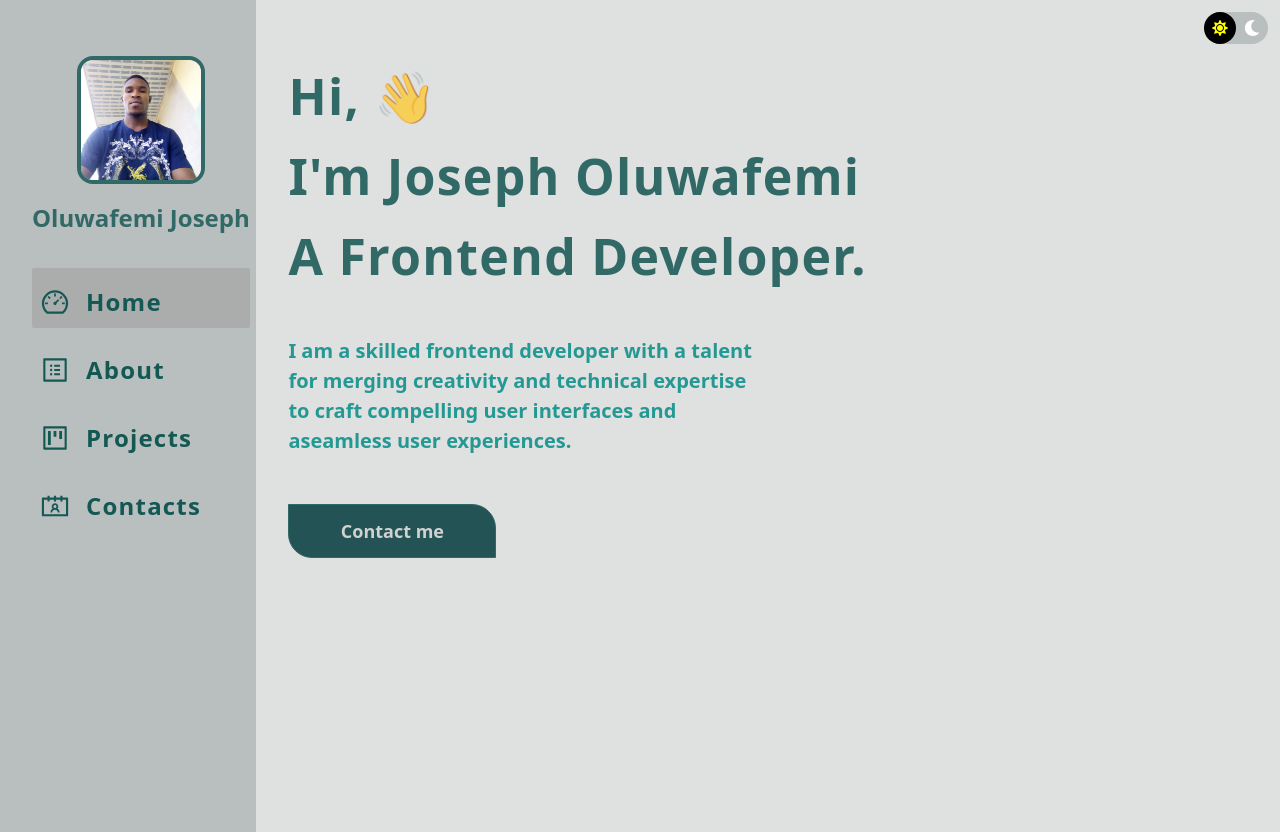
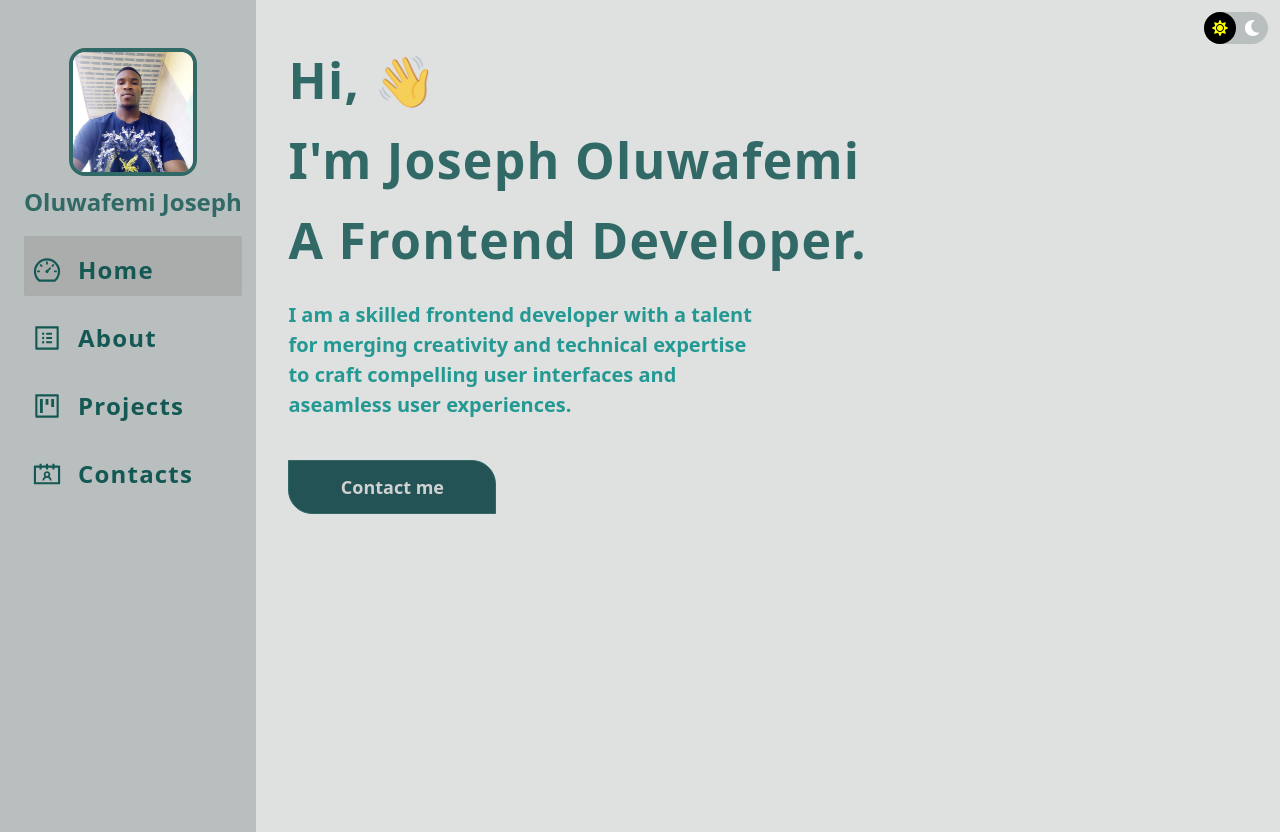
Before and after one commit to JadeDesign1/JadePort, a React (Vite) app: page /home in a window 1280 px wide. Built offline with nearby package versions, Linux system fonts and the light colour scheme.

Commit message:
darkmode version2

```diff
--- a/src/App.css
+++ b/src/App.css
@@ -47,7 +47,7 @@ h1{
 }
 
 section p {
-  @apply text-[var(--outletText)] lg:w-1/2 md:w-2/3 font-semibold text-[18px] md:text-[20px] mt-4
+  @apply text-[var(--outletText)] lg:w-1/2 md:w-2/3 font-semibold text-[18px] md:text-[20px] mt-1
 }
 
 .img{
--- a/src/about/skill/index.jsx
+++ b/src/about/skill/index.jsx
@@ -15,7 +15,7 @@ const Skills = () => {
   }, [isInView]);
   return (
     <div className="flex flex-col h-full gap-4 items-center">
-      <div className="mt-8 flex-wrap w-full flex flex-row mx-auto justify-center gap-2 ">
+      <div className="mt-4 flex-wrap w-full flex flex-row mx-auto justify-center gap-2 ">
         {Ski.map((ski, i) => {
           return (
             <motion.section
--- a/src/home/index.jsx
+++ b/src/home/index.jsx
@@ -15,7 +15,7 @@ const Home = () => {
 
   return (
     <motion.div
-      className="md:px-8 sm:px-8 px-4 scroll-mt-6 min-h-[100vh] flex flex-col gap-6 mb-8"
+      className="md:px-8 sm:px-8 px-4 scroll-mt-6 min-h-[100vh] flex flex-col gap-4 mb-8"
       ref={ref}
       initial="hidden"
       animate={control}
@@ -29,7 +29,7 @@ const Home = () => {
       <section className="sm:w-[180px]  md:hidden mx-auto sm:h-[180px] mt-10">
         <img src="fm.jpg" alt="" className="img" />
       </section>
-      <section className="md:mt-14">
+      <section className="md:mt-10">
         <h1>
           Hi, <span className=" animate-pulse">👋</span>
           <br />
--- a/src/portFolio2/sidebar.jsx
+++ b/src/portFolio2/sidebar.jsx
@@ -6,10 +6,10 @@ const Sidebar = () => {
   const location = useLocation();
   const path = location.pathname;
   return (
-    <aside className="px-2 pt-6 fixed">
+    <aside className=" pt-4 fixed">
       {/* Sidebar content */}
       <section className="h-full px-6 w-full flex flex-col ">
-        <article className="flex flex-col justify-center items-center gap-4">
+        <article className="flex flex-col justify-center items-center gap-2">
           <img
             src="fm.jpg"
             alt=""
@@ -21,7 +21,7 @@ const Sidebar = () => {
         </article>
 
         <article>
-          <ul className="mt-8 flex flex-col  gap-2">
+          <ul className="mt-4 flex flex-col  gap-2">
             {Links.map((navLink, i) => {
               return (
                 <Link
```
